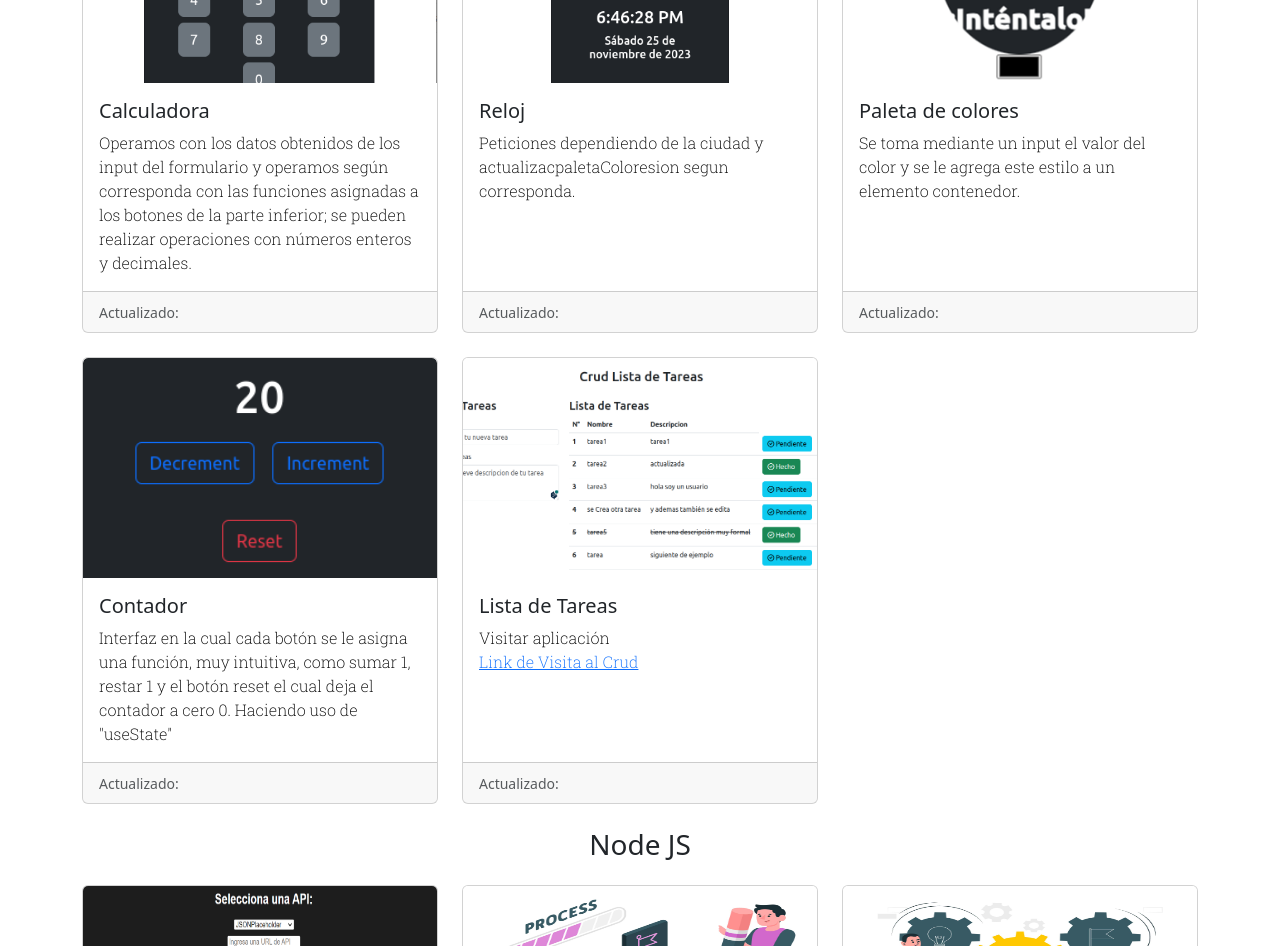
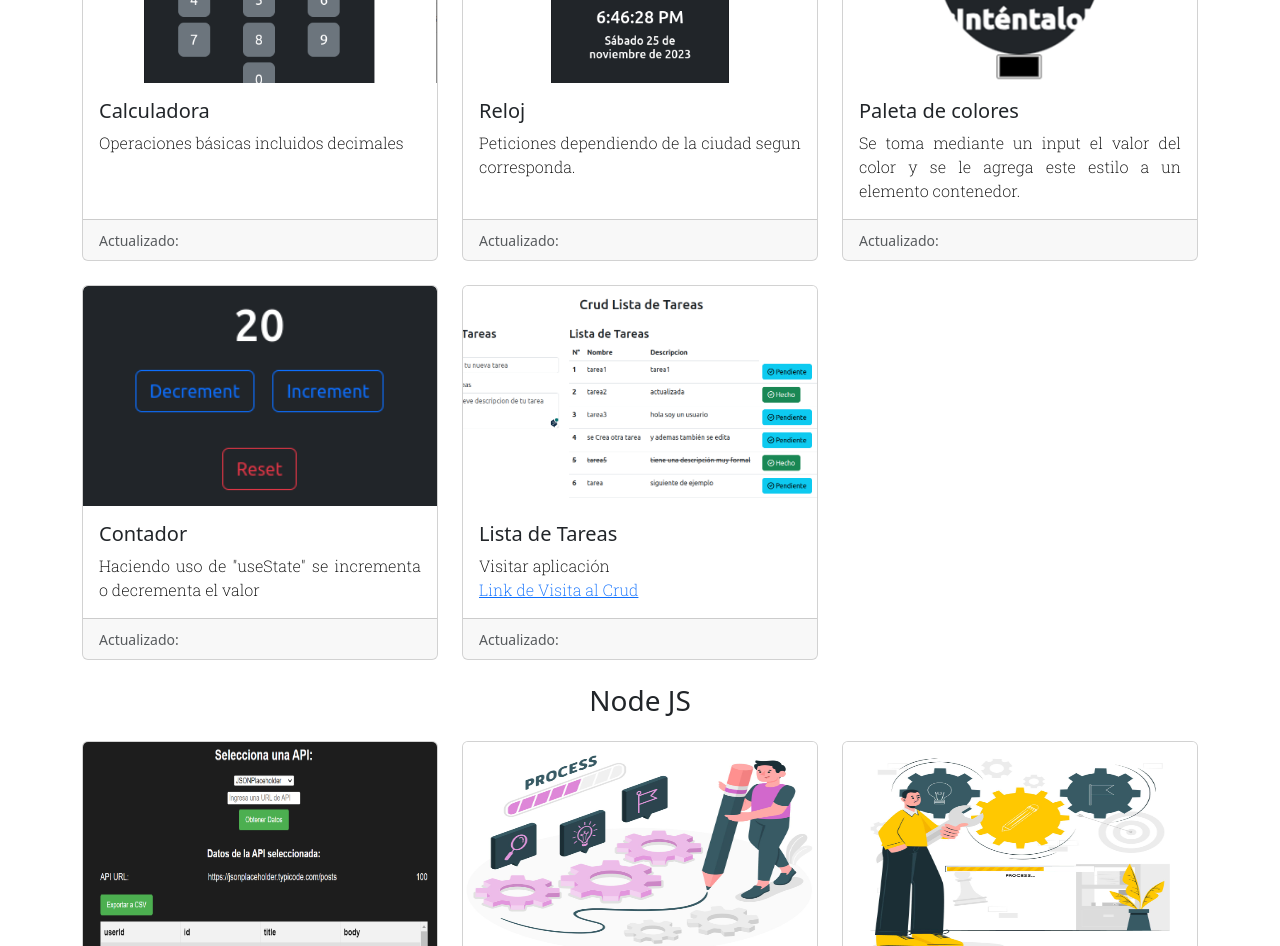
Before and after one commit to iwinser117/react-portafolio, a React app: page /proyectos in a window 1280 px wide. Shown: the part 820-1766 px from the top of the page. Built offline with nearby package versions, Linux system fonts and the light colour scheme; no server answers.

Commit message:
ajuste posiciones mediaquerys

```diff
--- a/src/codigoProyectos/ListaTareas.jsx
+++ b/src/codigoProyectos/ListaTareas.jsx
@@ -14,12 +14,12 @@ const ListaTareas = ({ onClose }) => {
       </Modal.Header>
       <div className="card m-auto p-4 bg-dark text-white">
         <h4 className="text-center"></h4>
-        <p>
+        <p className="text-white">
           Esta es una Aplicacion que su Backend se Encuentra desplegado en Railway
           y su Frontend en Netlify. Posee las Caracteristicas de CRUD (Create,
           Read, Update, Delete) y fue desarrollada con NodeJs, Express, React y
           MongoDB (MERN). <br />
-          <a
+          <a className="text-white"
             href="https://crudlistatareas.netlify.app "
             target="_blank"
             rel="noopener noreferrer"
--- a/src/codigoProyectos/Reloj.jsx
+++ b/src/codigoProyectos/Reloj.jsx
@@ -85,7 +85,7 @@ const Reloj = ({ onClose }) => {
       </Modal.Header>
       <div className="card m-auto w-50 p-4 bg-dark text-white text-justify">
         <h4 className="text-center">Reloj Mundial</h4>
-        <p>Seleccione una ciudad para ver la hora y fecha correspondiente:</p>
+        <p className="text-white">Seleccione una ciudad para ver la hora y fecha correspondiente:</p>
         <div className="d-flex justify-content-center mb-3">
           <select
             className="form-select"
--- a/src/codigoProyectos/TableExport.jsx
+++ b/src/codigoProyectos/TableExport.jsx
@@ -11,7 +11,7 @@ const TableExport = ({ onClose }) => {
         <Modal.Title>Table Export</Modal.Title>
       </Modal.Header>
       <Modal.Body className="bg-dark text-white">
-        <p>
+        <p className="text-white">
           Esta es una Aplicación la cual hace peticiones a urls predeterminadas
           en el select de la lista desplegable, Además cuenta con un input donde
           podemos ingresar nuestras propias url de Apis a consumir. <br /> los
--- a/src/components/Habilidades.jsx
+++ b/src/components/Habilidades.jsx
@@ -19,7 +19,7 @@ import mongodb from "../assets/mongodb.svg";
 import wjt from "../assets/wjt.svg";
 const Habilidades = () => {
   return (
-    <section className="container habld-cnt acerca-cnt col-8  text-justify lh-lg">
+    <section className="container  acerca-cnt col-8  text-justify lh-lg">
       <article id="habilidades" className="pt-3">
         <h3>Habilidades</h3>
       </article>
--- a/src/containers/Section1.jsx
+++ b/src/containers/Section1.jsx
@@ -96,11 +96,8 @@ export default function App() {
               />
               <MDBCardBody>
                 <MDBCardTitle>Calculadora</MDBCardTitle>
-                <MDBCardText>
-                  Operamos con los datos obtenidos de los input del formulario y
-                  operamos según corresponda con las funciones asignadas a los
-                  botones de la parte inferior; se pueden realizar operaciones
-                  con números enteros y decimales.
+                <MDBCardText className="text-align-div-inter">
+                  Operaciones básicas incluidos decimales
                 </MDBCardText>
               </MDBCardBody>
               <MDBCardFooter>
@@ -121,9 +118,8 @@ export default function App() {
               />
               <MDBCardBody>
                 <MDBCardTitle>Reloj</MDBCardTitle>
-                <MDBCardText>
-                  Peticiones dependiendo de la ciudad y
-                  actualizacpaletaColoresion segun corresponda.
+                <MDBCardText className="text-align-div-inter">
+                  Peticiones dependiendo de la ciudad segun corresponda.
                 </MDBCardText>
               </MDBCardBody>
               <MDBCardFooter>
@@ -143,7 +139,7 @@ export default function App() {
               />
               <MDBCardBody>
                 <MDBCardTitle>Paleta de colores</MDBCardTitle>
-                <MDBCardText>
+                <MDBCardText className="text-align-div-inter">
                   Se toma mediante un input el valor del color y se le agrega
                   este estilo a un elemento contenedor.
                 </MDBCardText>
@@ -158,17 +154,11 @@ export default function App() {
               className="h-100 MDBCard"
               onClick={() => toggleShow("contador")}
             >
-              <MDBCardImage
-                src={imgcontador}
-                className="img"
-                position="top"
-              />
+              <MDBCardImage src={imgcontador} className="img" position="top" />
               <MDBCardBody>
                 <MDBCardTitle>Contador</MDBCardTitle>
-                <MDBCardText>
-                  Interfaz en la cual cada botón se le asigna una función, muy
-                  intuitiva, como sumar 1, restar 1 y el botón reset el cual
-                  deja el contador a cero 0. Haciendo uso de "useState"
+                <MDBCardText className="text-align-div-inter">
+                  Haciendo uso de "useState" se incrementa o decrementa el valor
                 </MDBCardText>
               </MDBCardBody>
               <MDBCardFooter>
@@ -181,10 +171,7 @@ export default function App() {
               className="h-100 MDBCard"
               onClick={() => toggleShow("listatareas")}
             >
-              <MDBCardImage
-                src={listtareas}
-                className="img"
-              />
+              <MDBCardImage src={listtareas} className="img" />
               <MDBCardBody>
                 <MDBCardTitle>Lista de Tareas</MDBCardTitle>
                 <MDBCardText>
--- a/src/styles/acerca.css
+++ b/src/styles/acerca.css
@@ -2,13 +2,16 @@
 @media (min-width: 1200px) {
   .certificados-iconos .fa-eye {
     color: gray;
+  }
+  .acerca-cnt {
+    width: 70%;
   }
 }
 
 /* Media query para pantallas medianas */
 @media (min-width: 800px) and (max-width: 1199px) {
   .acerca-cnt {
-    width: 100%;
+    width: 80%;
   }
   .certificados-iconos .fa-eye {
     color: gray;
@@ -23,6 +26,7 @@
 @media (max-width: 799px) {
   .acerca-cnt {
     width: 100%;
+    margin: auto !important;
   }
   .certificados-iconos .fa-eye {
     color: gray;
--- a/src/styles/aside.css
+++ b/src/styles/aside.css
@@ -35,14 +35,6 @@
     justify-content: center;
     align-items: center;
   }
-
-  .aside-div-int h6 {
-    margin-left: 32px;
-  }
-
-  .cont-int-aside {
-    margin-left: 32px;
-  }
 }
 
 /* Media query para pantallas pequeñas */
@@ -54,9 +46,6 @@
     align-items: center;
   }
 
-  .cont-int-aside {
-    margin-left: 32px;
-  }
 }
 
 /* Media query para pantallas muy pequeñas */
--- a/src/styles/letra.css
+++ b/src/styles/letra.css
@@ -42,3 +42,6 @@
   margin-top: "";
   border-radius: "0px";
 }
+.text-align-div-inter{
+  text-align: justify;
+}
--- a/src/styles/resposiveMed.css
+++ b/src/styles/resposiveMed.css
@@ -1,5 +1,3 @@
-
-
 .dark-mode {
   background-color: #2c3135;
   color: #fff;
```
